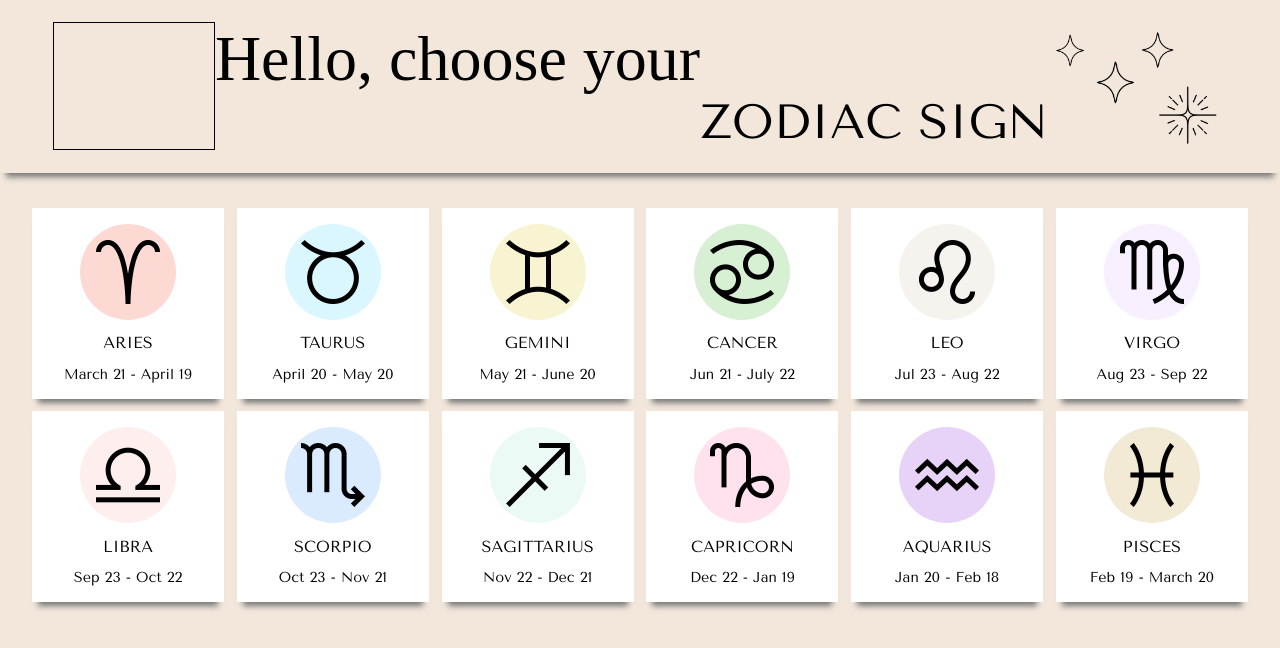
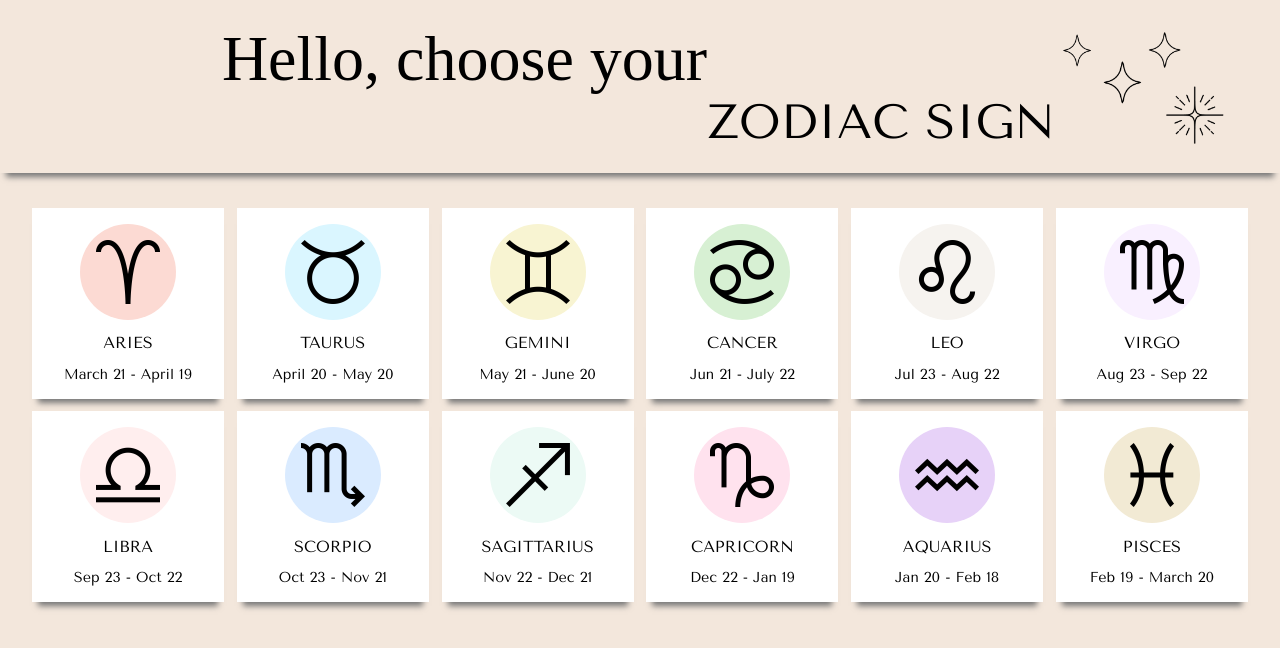
Before and after one commit to ReactFED22G-LMNJ/Horoskop, a React (Vite) app: page /chooseyoursign in a window 1280 px wide. Shown: the top 648 px of the page. Built offline with nearby package versions, Linux system fonts and the light colour scheme; a web font is replaced by a local one.

Commit message:
one more adjustment

```diff
--- a/src/components/HeaderChooseYourSign.tsx
+++ b/src/components/HeaderChooseYourSign.tsx
@@ -43,8 +43,7 @@ const StarPics = styled.img`
 `;
 
 const EmptyDiv = styled.div`
-    width: 10rem;
-    border: 0.01rem solid;
+    width: 11rem;
 `;
 
 const TitelTop = styled.div`
```
